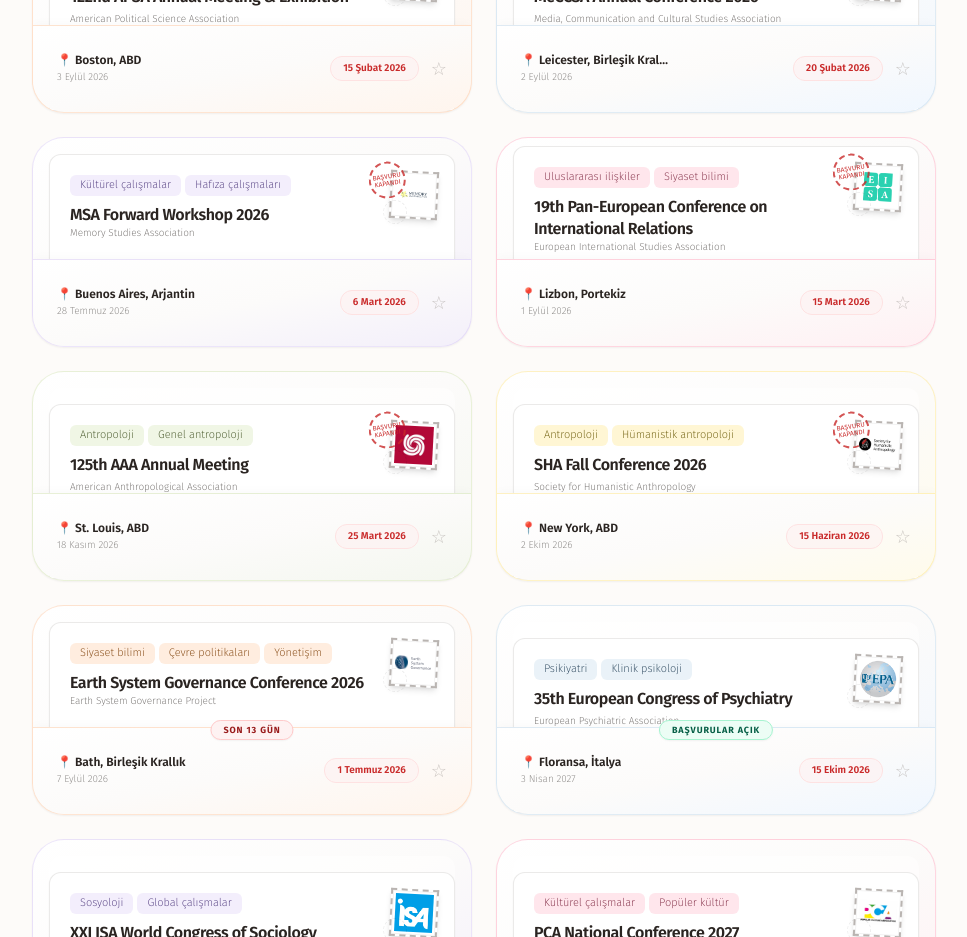
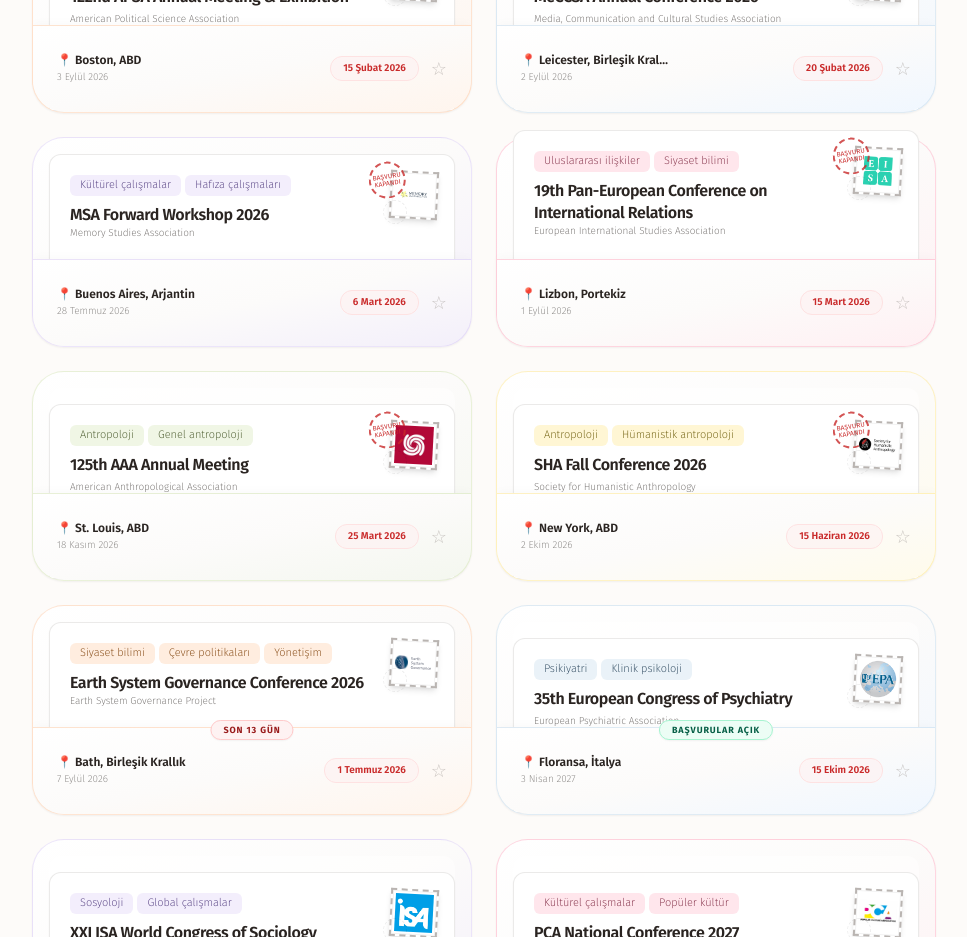
Before and after one commit to ammarkilic/Confer., a React (Vite) app in the folder arayuz/: page / in a window 1280 px wide. Shown: the part 1440-2377 px from the top of the page, without its empty margins (312-1279 px from the left). Built offline with nearby package versions, Linux system fonts and the light colour scheme; a web font is replaced by a local one.

Commit message:
style: set eisa card container overflow-visible and translate paper to negative 8px

```diff
--- a/arayuz/src/App.jsx
+++ b/arayuz/src/App.jsx
@@ -709,7 +709,9 @@
                         setOpeningCardId(null);
                       }, 300);
                     }}
-                    className={`relative overflow-hidden rounded-[2rem] h-[210px] w-full ${style.cardBg} border ${style.border} shadow-sm cursor-pointer group select-none transition-all duration-300 hover:shadow-md hover:-translate-y-1.5`}
+                    className={`relative rounded-[2rem] h-[210px] w-full ${style.cardBg} border ${style.border} shadow-sm cursor-pointer group select-none transition-all duration-300 hover:shadow-md hover:-translate-y-1.5 ${
+                      conf.id === 'eisa-pec-2026' ? 'overflow-visible' : 'overflow-hidden'
+                    }`}
                   >
                     {/* Zarf İç Kılıf (Açık Renk) */}
                     <div className={`absolute inset-x-4 bottom-4 bg-white/40 rounded-xl z-0 ${
@@ -720,7 +722,7 @@
                       openingCardId === conf.id
                         ? '-translate-y-6 opacity-0 scale-98 duration-300'
                         : conf.id === 'eisa-pec-2026'
-                          ? 'translate-y-[8px] group-hover:translate-y-[2px]'
+                          ? 'translate-y-[-8px] group-hover:translate-y-[-16px]'
                           : isTrialCard
                             ? 'translate-y-[16px] group-hover:translate-y-1.5'
                             : 'translate-y-[32px] group-hover:translate-y-1.5'
```
